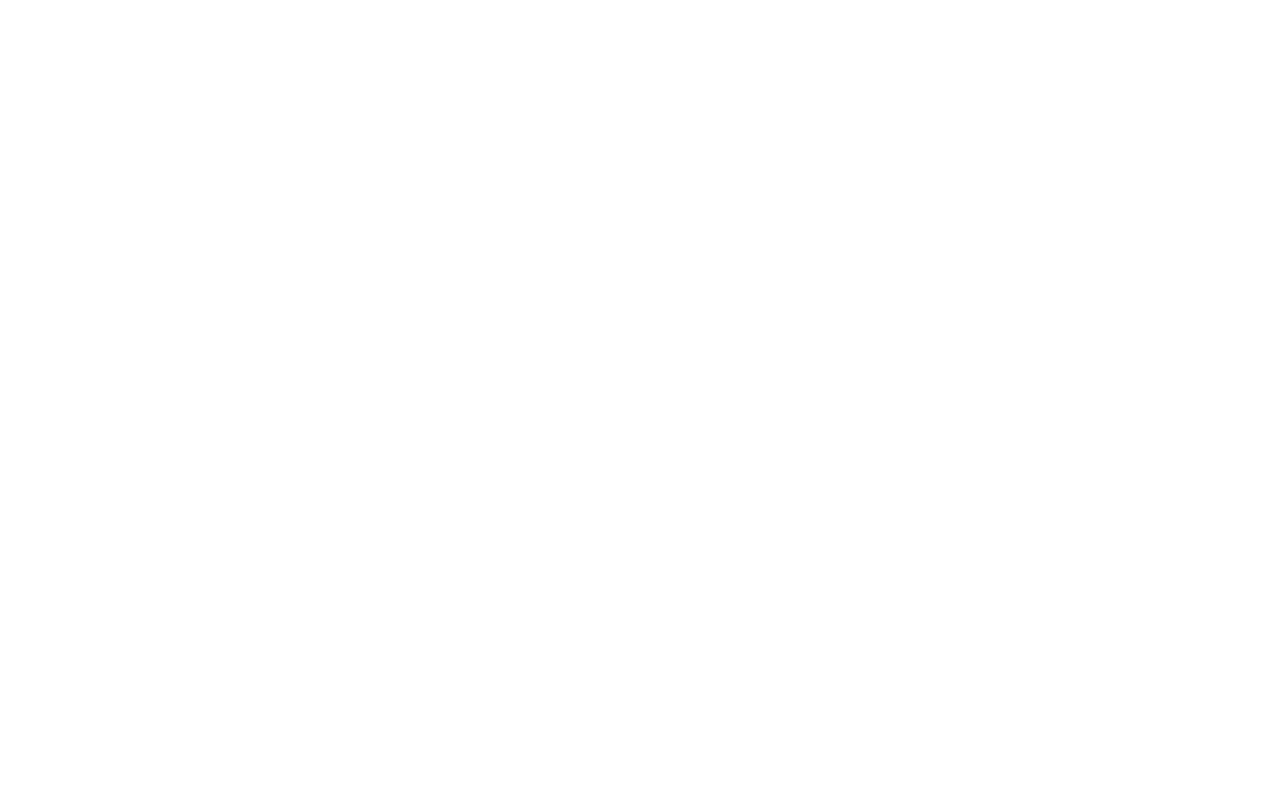
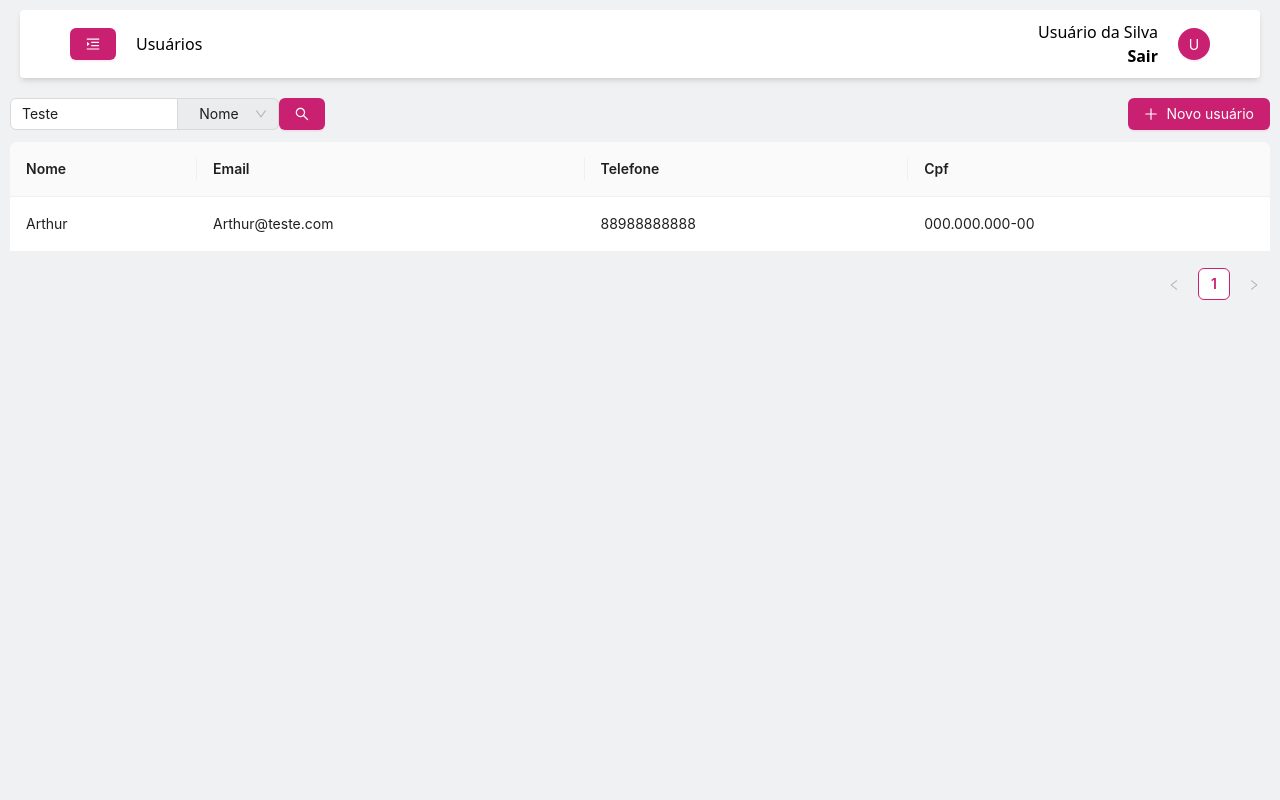
Before and after one commit to Linsarthur/dripStore-front, a React (Vite) app: page /dashboard/usuarios in a window 1280 px wide. Before the commit this address had no page. Shown: the top 800 px of the page. Built offline with nearby package versions, Linux system fonts and the light colour scheme.

Commit message:
navbar lateral

```diff
--- a/src/App.jsx
+++ b/src/App.jsx
@@ -6,7 +6,9 @@ function App() {
     <>
       <div className="bg-gray-500/10">
         <AntPorvider>
-          <Paths />
+
+            <Paths />
+
         </AntPorvider>
       </div>
     </>
--- a/src/Layout/PageLayout.jsx
+++ b/src/Layout/PageLayout.jsx
@@ -4,8 +4,10 @@ import Navbar from "../components/Navbar";
 const PageLayout = () => {
   return (
     <>
-      <Navbar />
-      <Outlet />
+      <div className="">
+        <Navbar />
+        <Outlet />
+      </div>
     </>
   );
 };
--- a/src/components/Navbar.jsx
+++ b/src/components/Navbar.jsx
@@ -1,35 +1,68 @@
-import { MenuFoldOutlined } from "@ant-design/icons";
+import {
+  MenuFoldOutlined,
+  MenuUnfoldOutlined,
+  ProductOutlined,
+  UserOutlined,
+} from "@ant-design/icons";
 import { Button } from "antd";
+import { useState } from "react";
+import logo from "../assets/Group.svg";
+import Tables from "./Tables";
 
 const Navbar = () => {
+  const [collapsed, setCollapsed] = useState(false);
+
+  const handleClick = () => {
+    setCollapsed(!collapsed);
+  };
+
   return (
-    <>
-      <div className="rounded p-[10px]">
-        <div className=" flex justify-between items-center rounded px-[50px] py-[10px] bg-white">
+   <>
+    <div className="flex p-[10px]">
+      {collapsed && (
+        <div className="bg-white w-[250px] rounded p-[50px] flex flex-col items-center h-screen shadow-2xl">
+          <img src={logo} alt="Logo" className="w-[100px]" />
+          <a
+            href="#usuarios"
+            className="flex mb-[10px] mt-[20px] gap-2 items-center text-black"
+          >
+            <UserOutlined />
+            Usuários
+          </a>
+          <a
+            href="#produtos"
+            className="flex mb-[10px] mt-[10px] gap-2 items-center text-black"
+          >
+            <ProductOutlined />
+            Produtos
+          </a>
+        </div>
+      )}
+
+      <div className="flex-1 rounded px-[10px]">
+        <div className="flex justify-between items-center rounded px-[50px] py-[10px] bg-white shadow-md">
           <div className="flex items-center gap-5">
-            <Button type="primary">
-              <MenuFoldOutlined />
+            <Button type="primary" onClick={handleClick}>
+              {collapsed ? <MenuFoldOutlined /> : <MenuUnfoldOutlined />}
             </Button>
             <h2>Usuários</h2>
           </div>
           <div className="flex gap-5 items-center text-right">
             <div>
-              <h5>Usuário da silva</h5>
-              <a href="" className="font-bold">
+              <h5>Usuário da Silva</h5>
+              <a href="#logout" className="font-bold ">
                 Sair
               </a>
             </div>
-            <Button
-              type="primary"
-              className="w-[30px]"
-              shape="circle"
-            >
+            <Button type="primary" className="w-[30px]" shape="circle">
               U
             </Button>
           </div>
         </div>
       </div>
-    </>
+    </div>
+      <Tables/>
+   </>
   );
 };
 
--- a/src/components/Tables.jsx
+++ b/src/components/Tables.jsx
@@ -61,7 +61,7 @@ const Tables = () => {
             </Button>
           </div>
         </div>
-        <Table dataSource={data} columns={columns} />
+        <Table dataSource={data} columns={columns} className=""/>
       </div>
     </>
   );
--- a/src/pages/Dashboard.jsx
+++ b/src/pages/Dashboard.jsx
@@ -1,11 +1,8 @@
-import Produtos from "./Produtos";
-import Usuarios from "./Usuarios";
-
+import Tables from "../components/Tables";
 const Dashboard = () => {
   return (
-    <div className="bg-gray-500/10">
-      <Produtos />
-      <Usuarios />
+    <div className="">
+      <Tables />
     </div>
   );
 };
--- a/src/routes/Paths.jsx
+++ b/src/routes/Paths.jsx
@@ -10,11 +10,11 @@ const Paths = () => {
     <>
       <BrowserRouter>
         <Routes>
-          <Route path="/" element={<PageLayout />}>
             <Route index element={<Home />} />
-            <Route path="/dashboard" element={<Dashboard />} />
-            <Route path="produtos" element={<Produtos />} />
-            <Route path="/usuarios" element={<Usuarios />} />
+          <Route path="/dashboard" element={<PageLayout />}>
+            <Route index element={<Dashboard />} />
+            <Route path="/dashboard/produtos" element={<Produtos />} />
+            <Route path="/dashboard/usuarios" element={<Usuarios />} />
           </Route>
         </Routes>
       </BrowserRouter>
```
Also changed, not shown: src/assets/Group.svg (added).
